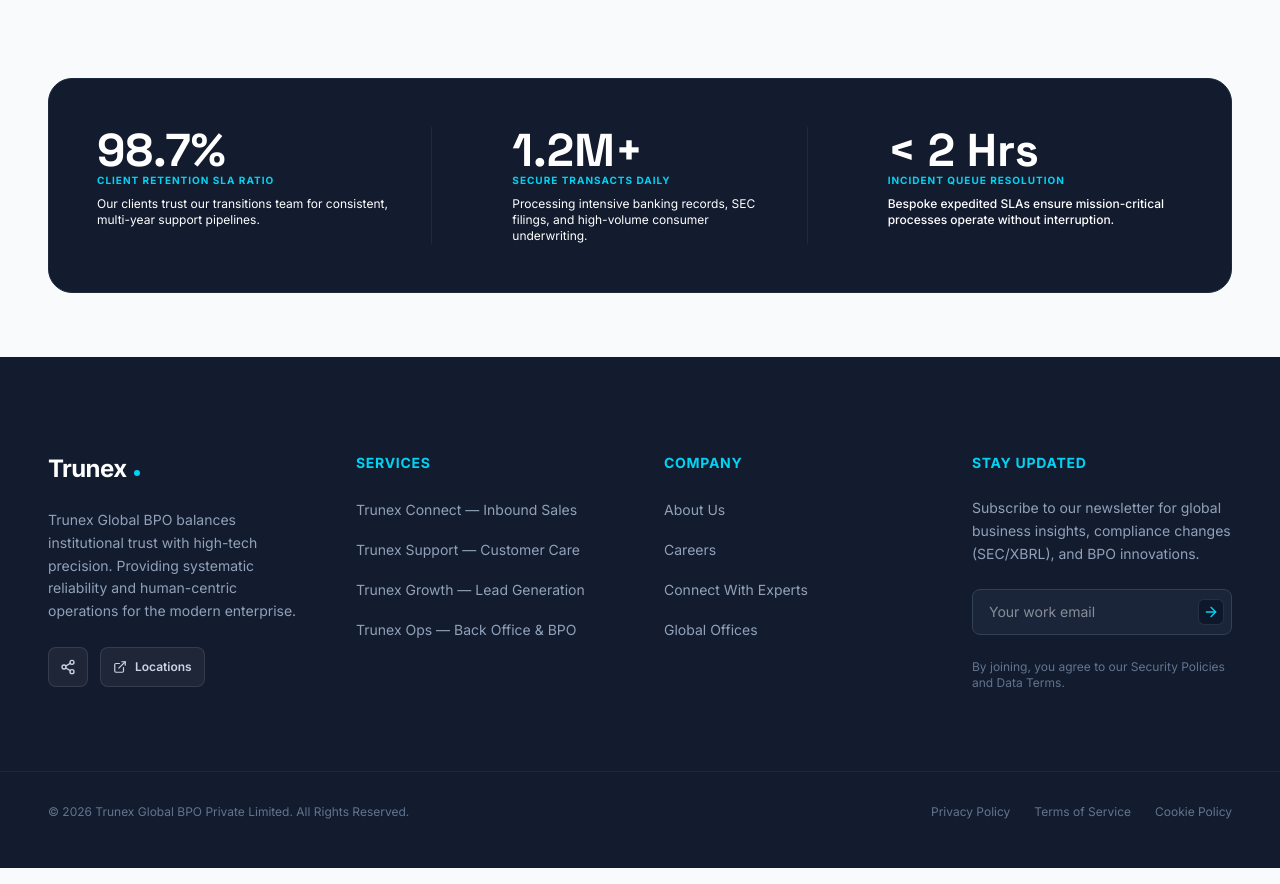
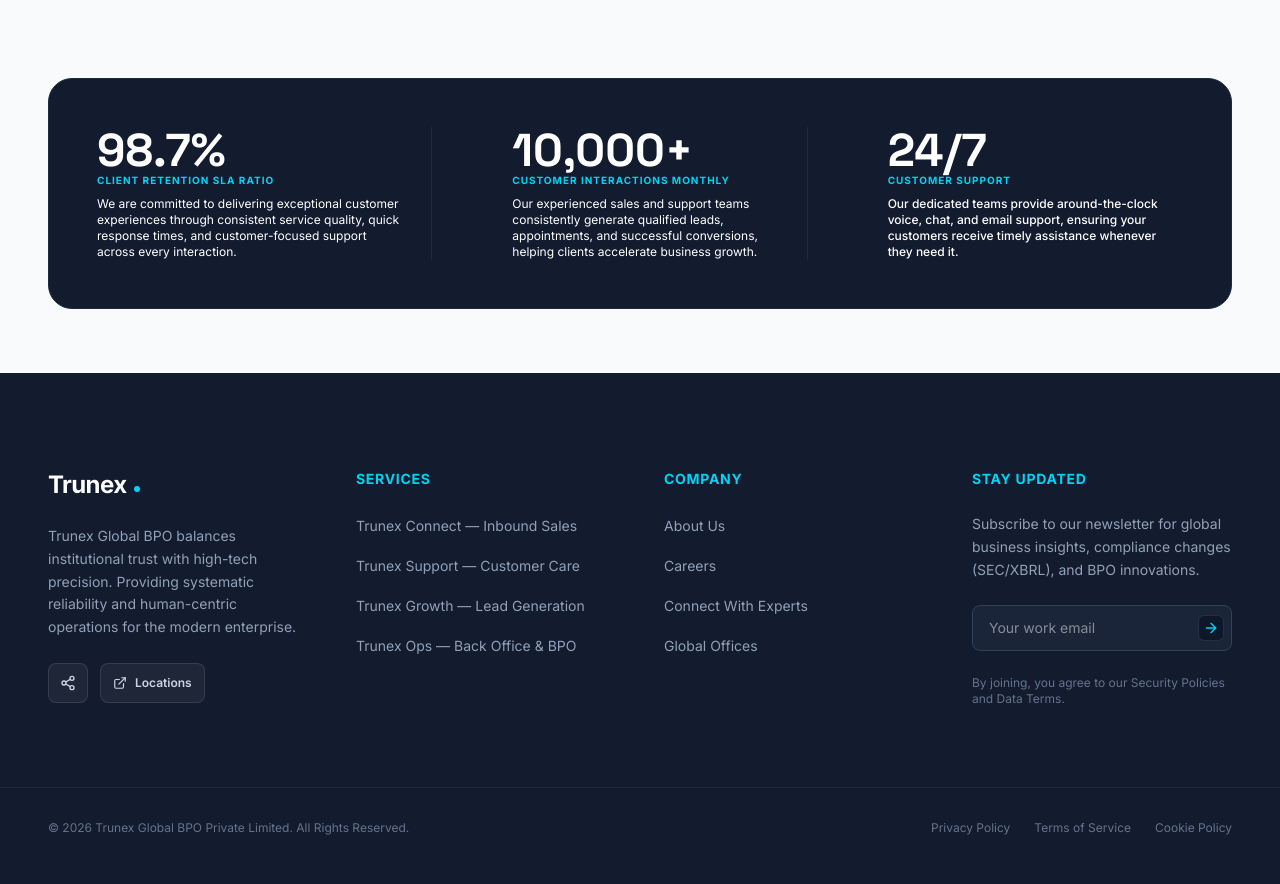
Before and after one commit to iamrehank/trueNxs, a React (Vite) app: page / in a window 1280 px wide. Shown: the part 1680-2564 px from the top of the page. Built offline with nearby package versions, Linux system fonts and the light colour scheme.

Commit message:
Text change

```diff
--- a/src/pages/HomePage.tsx
+++ b/src/pages/HomePage.tsx
@@ -169,17 +169,17 @@ export default function HomePage() {
           <div className="space-y-2 md:pr-6">
             <span className="font-display text-4xl md:text-[46px] font-extrabold text-white leading-none">98.7%</span>
             <span className="text-[10px] font-bold text-cyan-400 uppercase tracking-widest block">Client Retention SLA Ratio</span>
-            <p className="text-slate-450 text-xs">Our clients trust our transitions team for consistent, multi-year support pipelines.</p>
+            <p className="text-slate-450 text-xs">We are committed to delivering exceptional customer experiences through consistent service quality, quick response times, and customer-focused support across every interaction.</p>
           </div>
           <div className="space-y-2 pt-8 md:pt-0 md:px-10">
-            <span className="font-display text-4xl md:text-[46px] font-extrabold text-white leading-none">1.2M+</span>
-            <span className="text-[10px] font-bold text-cyan-400 uppercase tracking-widest block">Secure Transacts Daily</span>
-            <p className="text-slate-450 text-xs">Processing intensive banking records, SEC filings, and high-volume consumer underwriting.</p>
+            <span className="font-display text-4xl md:text-[46px] font-extrabold text-white leading-none">10,000+</span>
+            <span className="text-[10px] font-bold text-cyan-400 uppercase tracking-widest block">Customer Interactions Monthly</span>
+            <p className="text-slate-450 text-xs">Our experienced sales and support teams consistently generate qualified leads, appointments, and successful conversions, helping clients accelerate business growth.</p>
           </div>
           <div className="space-y-2 pt-8 md:pt-0 md:pl-10">
-            <span className="font-display text-4xl md:text-[46px] font-extrabold text-white leading-none">&lt; 2 Hrs</span>
-            <span className="text-[10px] font-bold text-cyan-400 uppercase tracking-widest block">Incident Queue Resolution</span>
-            <p className="text-slate-450 text-xs font-medium">Bespoke expedited SLAs ensure mission-critical processes operate without interruption.</p>
+            <span className="font-display text-4xl md:text-[46px] font-extrabold text-white leading-none">24/7</span>
+            <span className="text-[10px] font-bold text-cyan-400 uppercase tracking-widest block">Customer Support</span>
+            <p className="text-slate-450 text-xs font-medium">Our dedicated teams provide around-the-clock voice, chat, and email support, ensuring your customers receive timely assistance whenever they need it.</p>
           </div>
         </div>
       </div>
```
